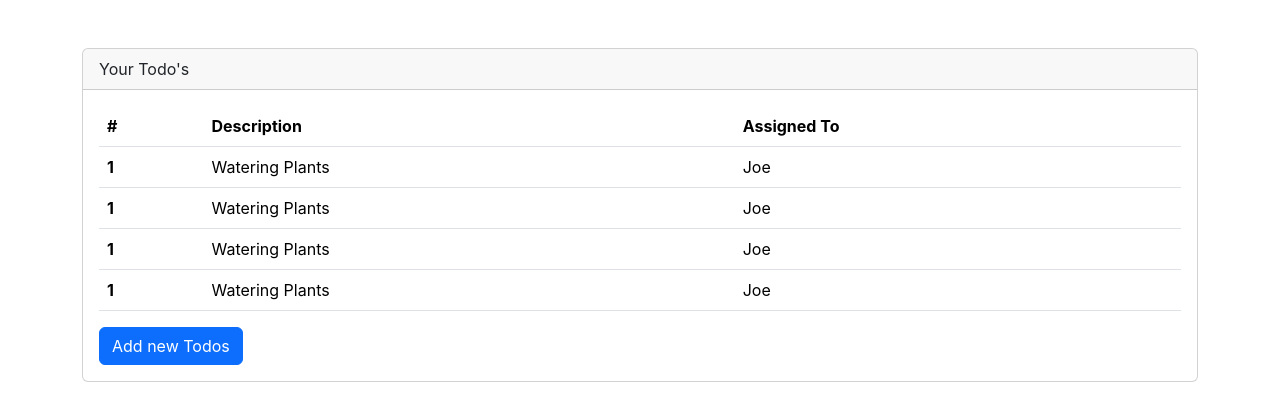
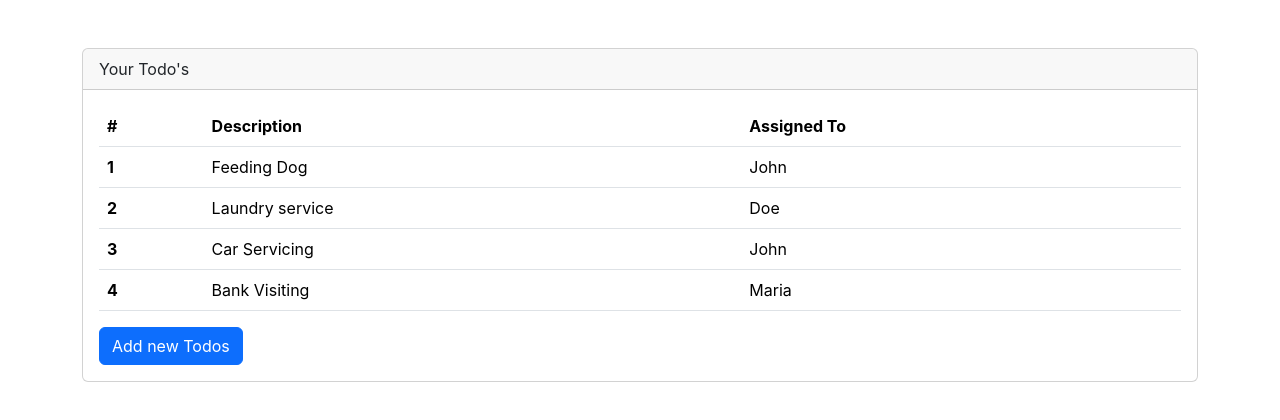
Before and after one commit to kumar9080/leo, a React (Create React App) app: page / in a window 1280 px wide. Shown: the top 420 px of the page. Built offline with nearby package versions, Linux system fonts and the light colour scheme.

Commit message:
Fixed Bug

```diff
--- a/src/components/TodosItemRow.js
+++ b/src/components/TodosItemRow.js
@@ -1,9 +1,9 @@
-function TodosItemRow() {
+function TodosItemRow(props) {
     return(
         <tr>
-            <th scope='row'>1</th>
-            <td>Watering Plants</td>
-            <td>Joe</td>
+            <th scope='row'>{props.rowNumber}</th>
+            <td>{props.rowDescription}</td>
+            <td>{props.assignedTo}</td>
         </tr>
     )
 }
```
